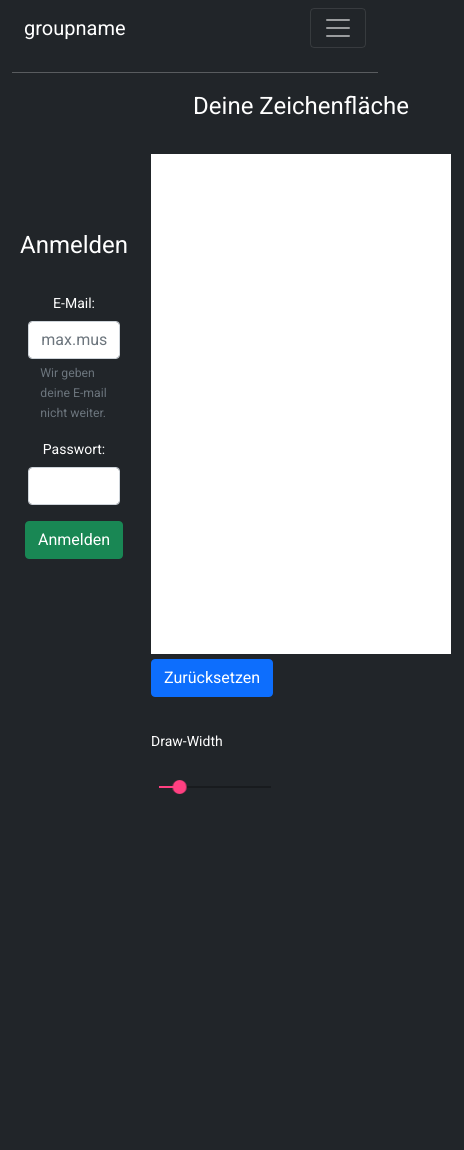
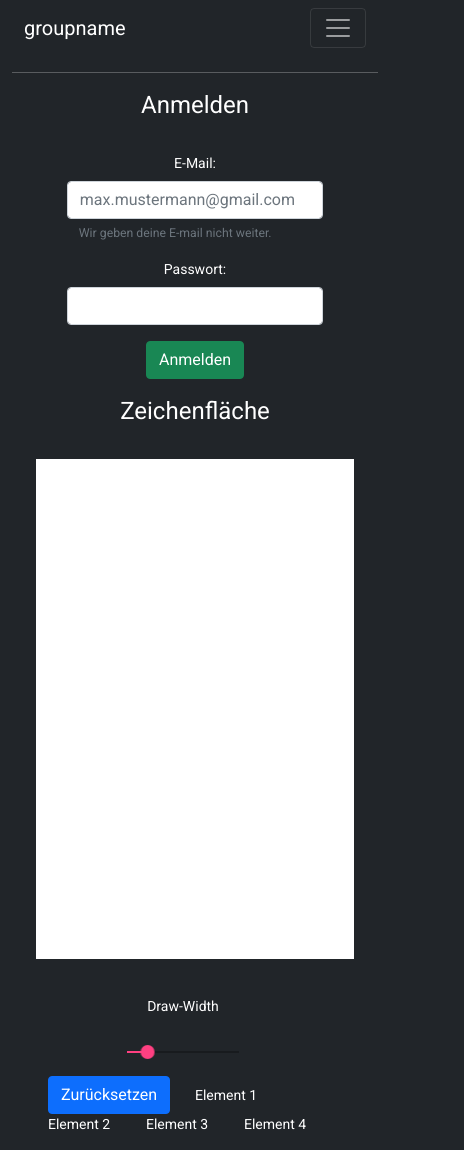
Before and after one commit to sheckla/AngularDrawApp_SocketsNetty, an Angular app: page / in a window 390 px wide. Shown: the whole page, 464 px wide, since content can reach past the window. Before the commit the page ends 844 px from the top, so only its background shows below. Built offline with nearby package versions, Linux system fonts and the light colour scheme; no server answers.

Commit message:
responsive Design

```diff
--- a/src/app/app.component.html
+++ b/src/app/app.component.html
@@ -1,30 +1,22 @@
 <div class="container-fluid text-white bg-dark">
   <app-navbar></app-navbar>
   <hr />
-  <table style="width: 100%">
-    <colgroup>
-      <col span="1" style="width: 15%;">
-      <col span="1" style="width: 15%;">
-      <col span="1" style="width: 70%;">
-   </colgroup>
-    <tr>
-      <td>
-        <app-home></app-home>
-      </td>
-      <td>
-      </td>
-      <td>
+  <div class="row align-items-center vertical-divide">
+    <div class="col ">
+      <app-home></app-home>
+    </div>
+    <div class="col col-xl-8 col-md-8 col-sm-12 col-sm-border-bottom">
+      <div class="row">
+        <h1 class="text-center">Zeichenfläche</h1>
         <app-zeichenflaeche></app-zeichenflaeche>
-      </td>
-    </tr>
-    <tr>
-      <td>
-      </td>
-      <td>
-      </td>
-      <td>
-        <app-zeichentools></app-zeichentools>
-      </td>
-    </tr>
-  </table>
+      </div>
+      <!--<div class="row border border-danger"><app-zeichentools></app-zeichentools></div>      -->
+    </div>
+    <div class="row ">
+      <div class="col"></div>
+      <div class="col-md-8 col-sm-12 col-xl-8 ">
+        <app-zeichentools class=""></app-zeichentools>
+      </div>
+    </div>
+  </div>
 </div>
--- a/src/app/components/zeichenflaeche/zeichenflaeche.component.html
+++ b/src/app/components/zeichenflaeche/zeichenflaeche.component.html
@@ -1,14 +1,7 @@
-
-<h1 class="text-center">Deine Zeichenfläche</h1>
 <div class="container pt-3 pb-3 ">
     <div class="row w-100">
         <div id="widthForCanvas" class="col">
             <canvas id="zeichenflaeche" class="bg-white " ></canvas>
         </div>
     </div>
-    <div class="row w-100">
-        <div class="col">
-            <button id="clear" type="button" class="btn btn-primary">Zurücksetzen</button>
-        </div>
-    </div>
 </div>
--- a/src/app/components/zeichenflaeche/zeichenflaeche.component.ts
+++ b/src/app/components/zeichenflaeche/zeichenflaeche.component.ts
@@ -6,10 +6,7 @@ import { Component, OnInit } from '@angular/core';
   styleUrls: ['./zeichenflaeche.component.css']
 })
 
-/*
- * Author: Kern Handa
- * https://kernhanda.github.io/tutorial-typescript-canvas-drawing/
- * */
+
 export class ZeichenflaecheComponent implements OnInit {
 
  ngOnInit(): void {
--- a/src/app/components/zeichentools/zeichentools.component.html
+++ b/src/app/components/zeichentools/zeichentools.component.html
@@ -1,9 +1,29 @@
 <div class="container pt-3 pb-3 ">
-  <div class="row w-100">
+  <div class="row w-100 align-items-center mx-auto">
       <div class="col">
-          <p>Draw-Width</p>
+        <div class="text-center">
+          <p >Draw-Width</p>
           <mat-slider id="width-slider"  min="1" max="50" step="1" value="10"></mat-slider>
-
+        </div>
+      </div>
+      <div class="col align-items-center">
+        <button id="clear" type="button" class="btn btn-primary ">Zurücksetzen</button>
+      </div>
+      <div class="col">
+        <span>Element 1</span>
+        <!-- ELEMENT 1 -->
+      </div>
+      <div class="col">
+        <span>Element 2</span>
+        <!-- ELEMENT 2 -->
+      </div>
+      <div class="col">
+        <span>Element 3</span>
+        <!-- ELEMENT 3 -->
+      </div>
+      <div class="col">
+        <span>Element 4</span>
+        <!-- ELEMENT 4 -->
       </div>
   </div>
 </div>
--- a/src/app/js/main.js
+++ b/src/app/js/main.js
@@ -24,7 +24,7 @@ $( document ).ready(function() {
         if(!isPainting) return;
         ctx.lineWidth = 10;
         ctx.lineCap = "round";
-        ctx.strokeStyle = "black";
+        ctx.strokeStyle = "red";
         ctx.lineTo(getMousePosX(e), getMousePosY(e));
         ctx.stroke();
         ctx.beginPath();
```
